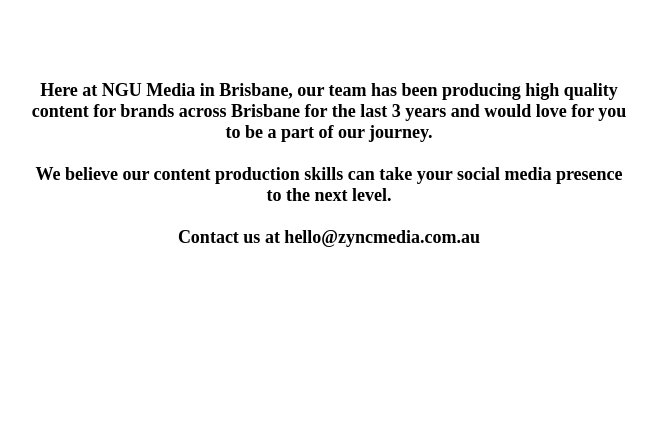
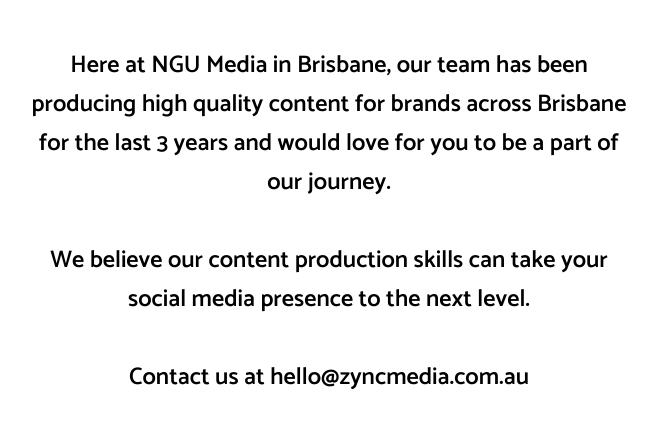
Before and after one commit to ngurealestate-itadmin/zync-media-coming-soon, a Gatsby site: page / in a window 1280 px wide. Shown: the part 642-1063 px from the top of the page, without its empty margins (311-968 px from the left). Before the commit the page ends 908 px from the top, so only its background shows below. Built offline with nearby package versions, Linux system fonts and the light colour scheme; Gatsby itself is replaced by a stand-in of ours.

Commit message:
version 1

```diff
--- a/gatsby-browser.js
+++ b/gatsby-browser.js
@@ -1 +1,2 @@
 import "./src/styles/global.css"
+require('typeface-catamaran')
--- a/package.json
+++ b/package.json
@@ -16,7 +16,8 @@
   "dependencies": {
     "gatsby": "^2.26.1",
     "react": "^16.12.0",
-    "react-dom": "^16.12.0"
+    "react-dom": "^16.12.0",
+    "typeface-catamaran": "^1.1.13"
   },
   "devDependencies": {
     "prettier": "2.2.1"
--- a/src/styles/global.scss
+++ b/src/styles/global.scss
@@ -13,11 +13,12 @@
         padding: 0 20px;
         position: relative;
         margin: 0 auto;
-        padding-top: 40px;
-        font-size: 18px;
+        padding-top: 20px;
+        font-size: 24px;
         max-width: 600px;
         width: 80%;
         text-align: center;
         font-weight: 600;
+        font-family: 'Catamaran';
     }
 }
```
Also changed, not shown: src/styles/global.css, 2 other files.
